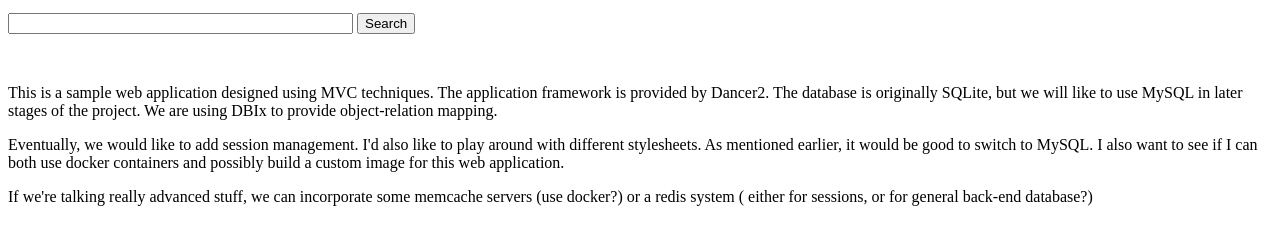
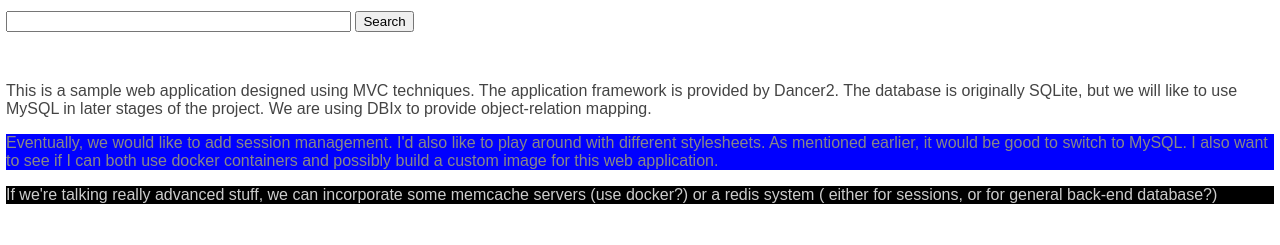
Before and after one commit to skleblan/mp3-libview, a plain HTML site: page mockups/index.html in a window 1280 px wide. Shown: the part 123-368 px from the top of the page. Drawn offline with Linux system fonts and the light colour scheme.

Commit message:
Began sample stylesheet
Began the very basics of working on a stylesheet.
Haven't committed to anything but working on testing different
things out.

```diff
--- a/mockups/index.html
+++ b/mockups/index.html
@@ -1,6 +1,7 @@
 <html>
 	<head>
 		<title>MP3Lib</title>
+		<link rel="stylesheet" href="style.css">
 	</head>
 	<body>
 		<h1>Steve's Music Library</h1>
@@ -14,21 +15,21 @@
 			<input type=submit value=Search>
 		</form>
 		<br/>
-		<p>
+		<p class="color-04-class">
 		This is a sample web application designed using MVC techniques.
 		The application framework is provided by Dancer2.  The
 		database is originally SQLite, but we will like to use MySQL in
 		later stages of the project.  We are using DBIx to provide
 		object-relation mapping.
 		</p>
-		<p>
+		<p class="color-08-class">
 		Eventually, we would like to add session management.  I'd also
 		like to play around with different stylesheets.  As mentioned
 		earlier, it would be good to switch to MySQL.  I also want to
 		see if I can both use docker containers and possibly build a
 		custom image for this web application.
 		</p>
-		<p>
+		<p class="color-12-class">
 		If we're talking really advanced stuff, we can incorporate
 		some memcache servers (use docker?) or a redis system (
 		either for sessions, or for general back-end database?)
--- /dev/null
+++ b/mockups/style.css
@@ -0,0 +1,13 @@
+html, body {
+	font: 1em sans-serif;
+	background: #fff;
+	padding: 3px;
+	color: #000;
+	margin: 0;
+}
+
+.color-00-class { color: #000; background-color: #fff; }
+.color-04-class { color: #444; background-color: #fff; }
+.color-08-class { color: #888; background-color: #00f; }
+.color-12-class { color: #ccc; background-color: #000; }
+.color-15-class { color: #fff; background-color: #000; }
```
